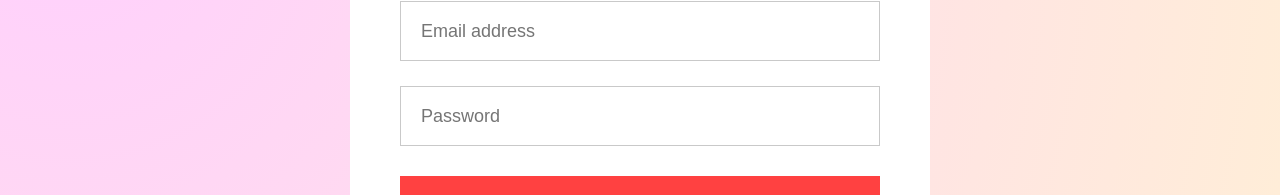
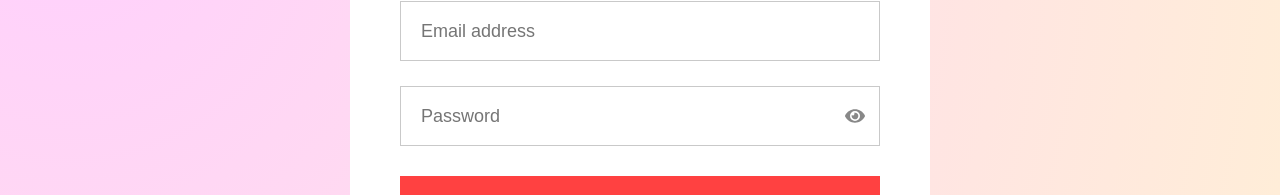
Before and after one commit to ValeryRaikov/React-Final-Project, a React (Vite) app in the folder client/: page /login in a window 1280 px wide. Shown: the part 334-529 px from the top of the page. Built offline with nearby package versions, Linux system fonts and the light colour scheme; no server answers.

Commit message:
Enhance user registration UI

```diff
--- a/client/package.json
+++ b/client/package.json
@@ -20,6 +20,7 @@
     "react": "^18.3.1",
     "react-dom": "^18.3.1",
     "react-i18next": "^17.0.2",
+    "react-icons": "^5.6.0",
     "react-router-dom": "^6.25.1"
   },
   "devDependencies": {
--- a/client/src/components/registration/Registration.css
+++ b/client/src/components/registration/Registration.css
@@ -74,6 +74,42 @@
     font-weight: 500;
 }
 
+.password-field {
+    position: relative;
+    width: 100%;
+}
+
+.password-input {
+    width: 100%;
+    height: 60px;
+    padding: 0 45px 0 20px; /* space for the icon */
+    border: 1px solid #c9c9c9;
+    outline: none;
+    font-size: 18px;
+    color: #5c5c5c;
+}
+
+.password-eye {
+    position: absolute;
+    top: 50%;
+    right: 15px;
+    transform: translateY(-50%);
+    cursor: pointer;
+    font-size: 20px;
+    color: #888;
+    display: flex;
+    align-items: center;
+    justify-content: center;
+}
+
+.password-eye:hover {
+    color: #333;
+}
+
+.name-input:focus, .email-input:focus, .password-input:focus {
+    border-color: #ff4141;
+}
+
 .error-message {
     padding: 0;
     margin: 0;
--- a/client/src/components/registration/Registration.jsx
+++ b/client/src/components/registration/Registration.jsx
@@ -3,6 +3,8 @@ import { useTranslation } from 'react-i18next';
 import { useNavigate } from 'react-router-dom';
 import { AuthContext } from '../../context/AuthContext';
 import { useNotification } from '../../context/NotificationContext';
+
+import { FaEye, FaEyeSlash } from 'react-icons/fa';
 
 import './Registration.css';
 
@@ -16,6 +18,7 @@ export default function Registration() {
     const navigate = useNavigate();
 
     const [mode, setMode] = useState('login');
+    const [showPassword, setShowPassword] = useState(false);
 
     const [formData, setFormData] = useState({
         name: '',
@@ -141,6 +144,7 @@ export default function Registration() {
                             type="text"
                             name="name"
                             placeholder={t('forms:yourName')}
+                            className="name-input"
                         />
                     )}
 
@@ -150,15 +154,26 @@ export default function Registration() {
                         type="email"
                         name="email"
                         placeholder={t('forms:emailAddress')}
+                        className="email-input"
                     />
 
+                    <div className="password-field">
                         <input
                             onChange={changeHandler}
                             value={formData.password}
-                        type="password"
+                            type={showPassword ? 'text' : 'password'}
                             name="password"
                             placeholder={t('forms:passwordLabel')}
+                            className="password-input"
                         />
+
+                        <span
+                            className="password-eye"
+                            onClick={() => setShowPassword(!showPassword)}
+                        >
+                            {showPassword ? <FaEyeSlash /> : <FaEye />}
+                        </span>
+                    </div>
                 </div>
 
                 <button
```
Also changed, not shown: 1 other file (tests, documents, lock files or other folders). Lines whose indentation alone changed are shown as unchanged.
